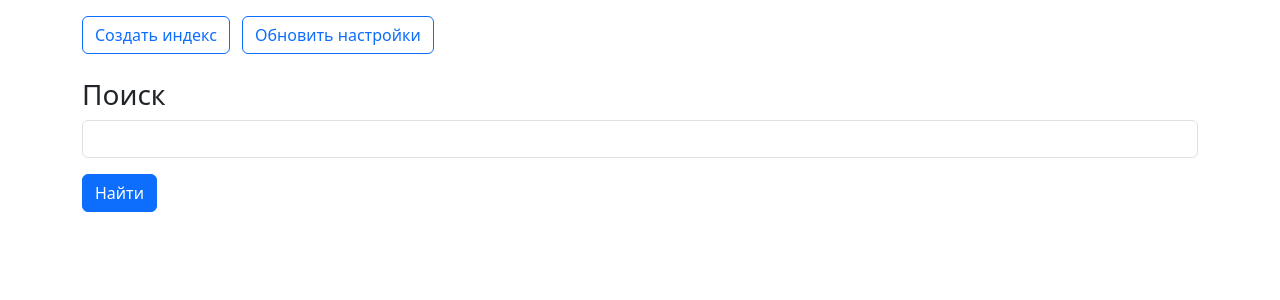
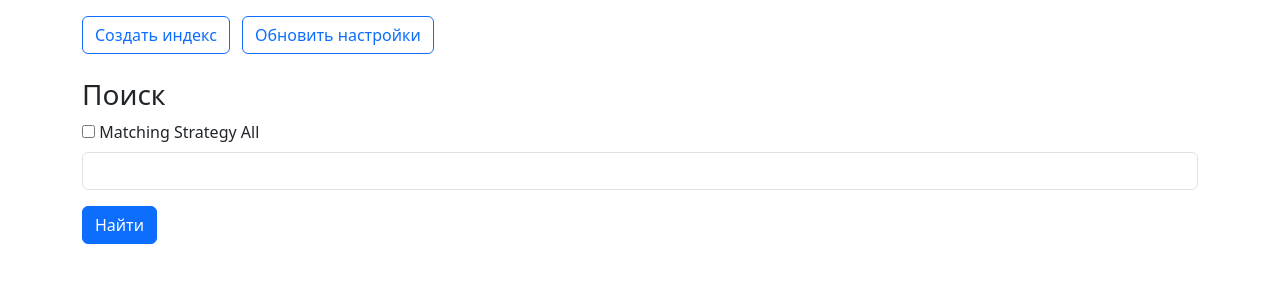
Before and after one commit to simba77/meilisearch-example, a PHP site: page / in a window 1280 px wide. Shown: the top 300 px of the page. Run offline with PHP 8.4, Linux system fonts and the light colour scheme.

Commit message:
matchingStrategy сделан чекбоксом

```diff
--- a/index.php
+++ b/index.php
@@ -8,6 +8,8 @@ use Meilisearch\Client;
 $client = new Client('http://meilisearch:7700');
 
 $searchQuery = $_GET['query'] ?? '';
+
+$matchingAll = isset($_REQUEST['matching']) && $_REQUEST['matching'] === 'all';
 
 ?>
 <!doctype html>
@@ -33,6 +35,12 @@ $searchQuery = $_GET['query'] ?? '';
     </div>
     <h3>Поиск</h3>
     <form action="" method="get">
+        <div class="mb-2">
+            <label>
+                <input type="checkbox" name="matching" value="all" <?= $matchingAll ? 'checked' : '' ?>> Matching
+                Strategy All
+            </label>
+        </div>
         <input type="search" class="form-control" name="query" value="<?= htmlspecialchars($searchQuery) ?>">
         <div class="my-3">
             <button class="btn btn-primary" type="submit">Найти</button>
@@ -50,7 +58,7 @@ $searchQuery = $_GET['query'] ?? '';
             'attributesToHighlight' => ['*'],
             'sort' => ['model:asc'],
             'limit' => 50,
-            'matchingStrategy' => 'all'
+            'matchingStrategy' => $matchingAll ? 'all' : 'last'
         ]);
 
     if (!$results->count()) {
@@ -64,7 +72,7 @@ $searchQuery = $_GET['query'] ?? '';
                 'attributesToHighlight' => ['*'],
                 'sort' => ['model:asc'],
                 'limit' => 50,
-                'matchingStrategy' => 'all'
+                'matchingStrategy' => $matchingAll ? 'all' : 'last'
             ]);
     }
 
```
